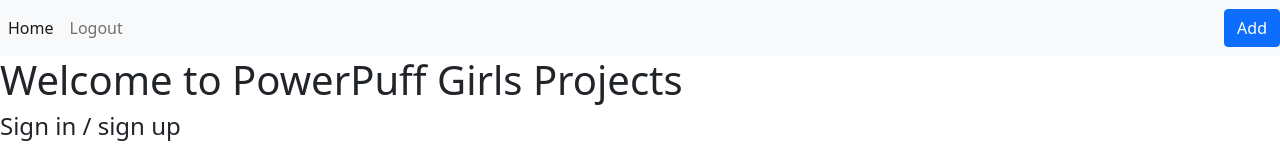
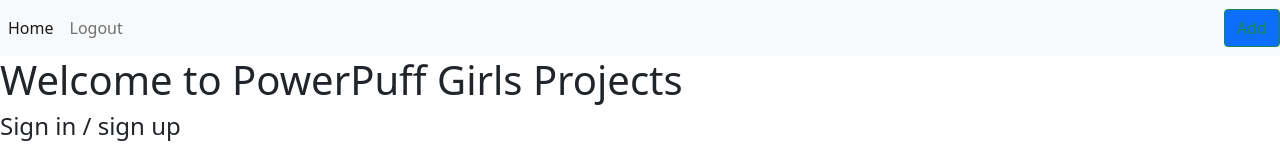
Before and after one commit to engdeema/frontEnd-project-powerPuffs, a React (Create React App) app: page / in a window 1280 px wide. Shown: the top 147 px of the page. Built offline with nearby package versions, Linux system fonts and the light colour scheme.

Commit message:
authen done

```diff
--- a/src/Store/authenticationStore.js
+++ b/src/Store/authenticationStore.js
@@ -34,6 +34,7 @@
     delete instance.defaults.headers.common.Authorization;
     localStorage.removeItem("myToken");
     this.user = null;
+    console.log("logout");
   };
   checkForToken = () => {
     const token = localStorage.getItem("myToken");
--- a/src/components/NavBar.js
+++ b/src/components/NavBar.js
@@ -1,6 +1,9 @@
 import React from "react";
 import { Form, Button } from "react-bootstrap";
 import { Link } from "react-router-dom";
+import authenticationStore from "../Store/authenticationStore";
+import { observer } from "mobx-react";
+
 function NavBar() {
   return (
     // <nav>
@@ -30,13 +33,23 @@
             aria-label="Search"
           >
          */}
-          <Button classNameName="btn btn-outline-success" type="submit">
+          <Button className="btn btn-outline-success" type="submit">
             Add
           </Button>
+
+          {authenticationStore.user ? (
+            <Button
+              className="btn btn-inverse btn-primary"
+              onClick={() => authenticationStore.logout()}
+            >
+              {" "}
+              <Link to="/">logout</Link>
+            </Button>
+          ) : null}
         </Form>
       </div>
     </nav>
   );
 }
 
-export default NavBar;
+export default observer(NavBar);
```
